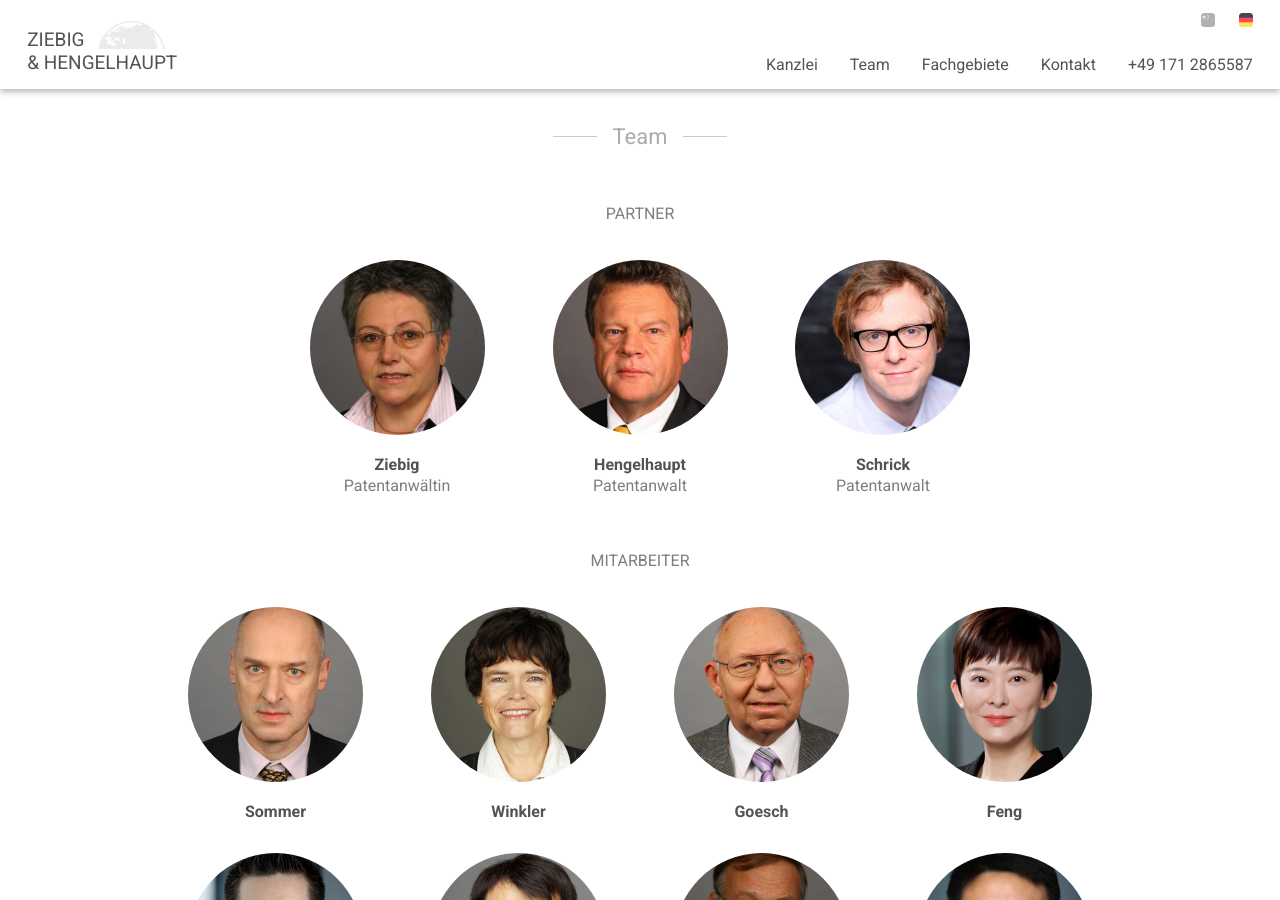
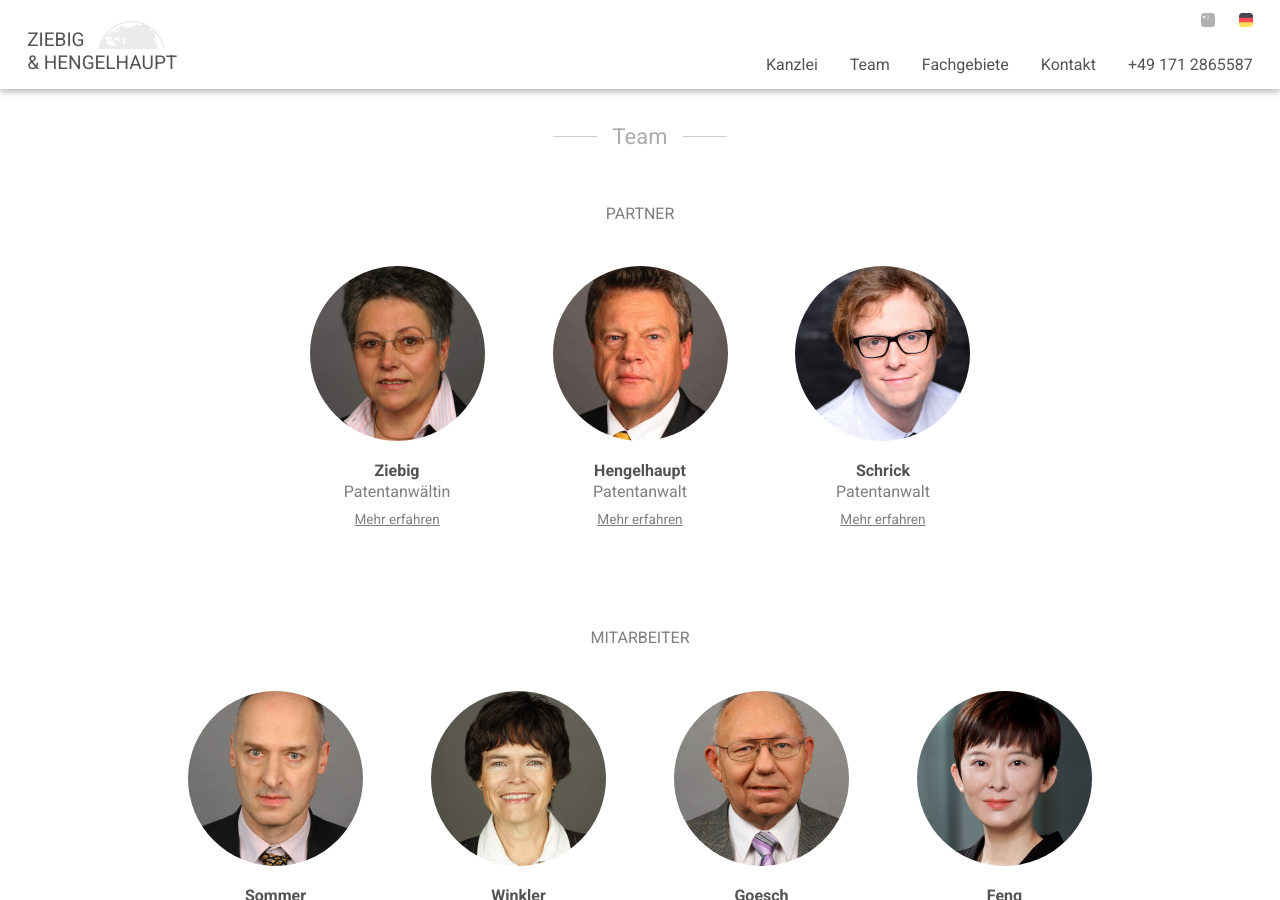
Before and after one commit to alicejo/zh-kanzlei2, a Jekyll site: the page built from de-index.html, in a window 1280 px wide and 900 px high, scrolled down 1966 px. Built offline with Jekyll 4.4.1, drawn with Linux system fonts in a browser that asks for light colours; nearby versions of some CDN libraries; some of the changed text lies outside the part shown.

Commit message:
footer and team adjusments

```diff
--- a/_includes/footer.html
+++ b/_includes/footer.html
@@ -1,4 +1,5 @@
 {% assign t = site.data.languages[page.lang] %}
+<h4>© ZIEBIG & HENGELHAUPT 2020</h4>
 <ul>
 	<li>
 		<a href="{{t.footer.legal_url}}">
--- a/_includes/team.html
+++ b/_includes/team.html
@@ -9,20 +9,23 @@
 					<img src="/assets/img/team/ziebig.jpg">
 					<h3>Ziebig</h3>
 					<p>Patentanwältin</p>
+					<a href="">Mehr erfahren</a>
 				</li>
 				<li>
 					<img src="/assets/img/team/hengelhaupt.jpg">
 					<h3>Hengelhaupt</h3>
 					<p>Patentanwalt</p>
+					<a href="">Mehr erfahren</a>
 				</li>
 				<li>
 					<img src="/assets/img/team/schrick.jpg">
 					<h3>Schrick</h3>
 					<p>Patentanwalt</p>
+					<a href="">Mehr erfahren</a>
 				</li>
 			</ul>
 		</div>
-		<div>
+		<div class="mitarbeiter">
 			<h4>Mitarbeiter</h4>
 			<ul>
 				<li>
@@ -40,14 +43,17 @@
 				<li>
 					<img src="/assets/img/team/feng.jpg">
 					<h3>Feng</h3>
+					<a href="">Mehr erfahren</a>
 				</li>
 				<li>
 					<img src="/assets/img/team/heinrich.jpg">
 					<h3>Heinrich</h3>
+					<a href="">Mehr erfahren</a>
 				</li>
 				<li>
 					<img src="/assets/img/team/sun.jpg">
 					<h3>Sun</h3>
+					<a href="">Mehr erfahren</a>
 				</li>
 				<li>
 					<img src="/assets/img/team/walter.jpg">
@@ -56,6 +62,7 @@
 				<li>
 					<img src="/assets/img/team/zhu.jpg">
 					<h3>Zhu</h3>
+					<a href="">Mehr erfahren</a>
 				</li>
 			</ul>
 		</div>
--- a/_sass/main.scss
+++ b/_sass/main.scss
@@ -97,6 +97,30 @@ main {
   clear: both;
 }
 
-// @media only screen and (min-width: 600px) {
+footer {
+  display: flex;
+  justify-content: space-between;
+  border-top: 1.5px solid #e1e1e1;
+  padding: 1em 1em 1em 1em;
 
-// }
+	h4 {
+		margin: 1em 1em;
+	}
+
+	ul {
+		margin: 0;
+	}
+
+	li {
+		display: inline-block;
+		margin: 1em 1em 1em 0;
+	}
+	a {
+		display: inline-block;
+		text-decoration: none;
+		color: #7e7e7e;
+		&:hover {
+			font-weight: bold;
+		}
+	}
+}
--- a/_sass/team.scss
+++ b/_sass/team.scss
@@ -11,13 +11,15 @@ section.team {
 		color: #7e7e7e;
 		font-weight: normal;
 		text-transform: uppercase;
+		margin-bottom: 1.7em;
 	}
 
 
 	ul {
 		li {
 			display: inline-block;
-			margin: 1em 2em;
+			vertical-align: top;
+			margin: 1em 2em 2.3em;
 
 			img {
 				width: 175px;
@@ -32,7 +34,19 @@ section.team {
 			p {
 				color: #7e7e7e;
 				margin-top: 0;
+				margin-bottom: 0;
+			}
+
+			a {
+				display: inline-block;
+		    font-size: 0.85em;
+		    margin-top: 0.5em;
+				color: #7e7e7e;
 			}
 		}
 	}
+
+	.mitarbeiter {
+		margin-top: 4em;
+	}
 }
```
